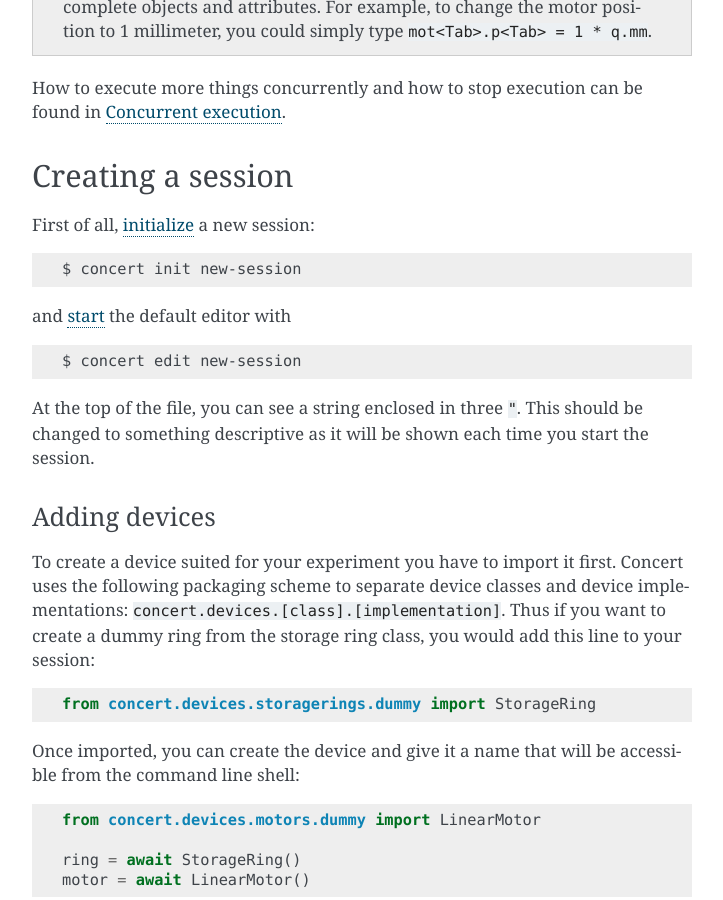
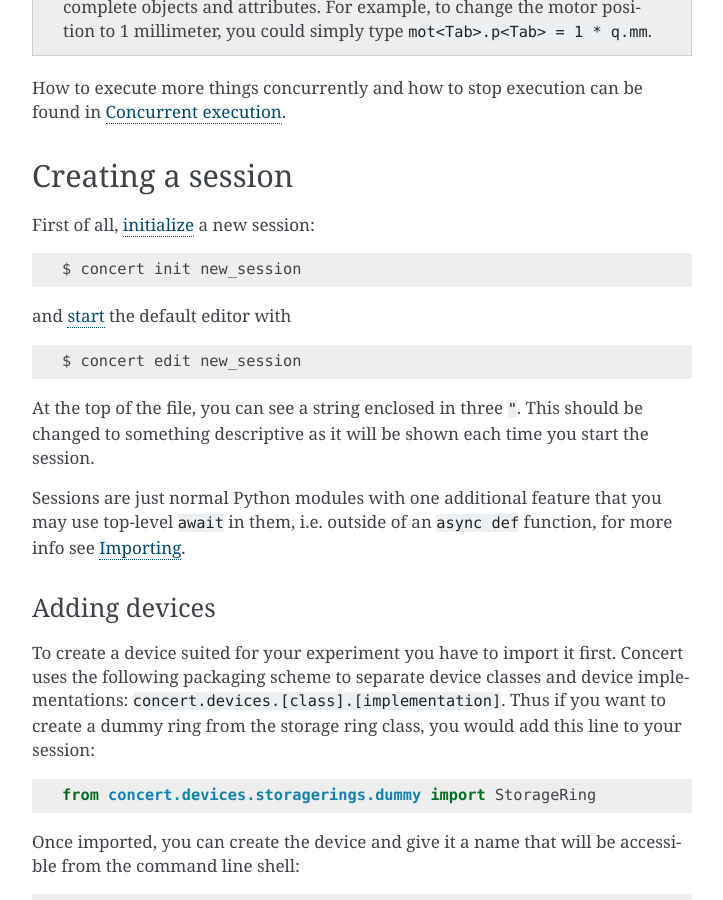
Before and after one commit to ufo-kit/concert, a Sphinx documentation site: the page built from docs/user/getstarted.rst, in a window 1280 px wide and 900 px high, scrolled down 2404 px. Shown: the whole window, without its empty margins (388-1111 px from the left). Built offline with Sphinx 7.4.7, drawn with Linux system fonts in a browser that asks for light colours.

Commit message:
Document async import

```diff
--- a/docs/user/getstarted.rst
+++ b/docs/user/getstarted.rst
@@ -124,15 +124,19 @@ Creating a session
 
 First of all, :ref:`initialize <init-command>` a new session::
 
-    $ concert init new-session
+    $ concert init new_session
 
 and :ref:`start <edit-command>` the default editor with ::
 
-    $ concert edit new-session
+    $ concert edit new_session
 
 At the top of the file, you can see a string enclosed in three ``"``. This
 should be changed to something descriptive as it will be shown each time you start
 the session.
+
+Sessions are just normal Python modules with one additional feature that you may
+use top-level ``await`` in them, i.e. outside of an ``async def`` function, for
+more info see :ref:`shell-importing`.
 
 
 Adding devices
--- a/docs/user/topics/shell.rst
+++ b/docs/user/topics/shell.rst
@@ -271,6 +271,8 @@ session's docstring. The docstring should be formatted in Markdown markup.
 .. _PDFLaTeX: http://ctan.org/pkg/pdftex
 
 
+.. _shell-importing:
+
 Importing
 =========
 
```
